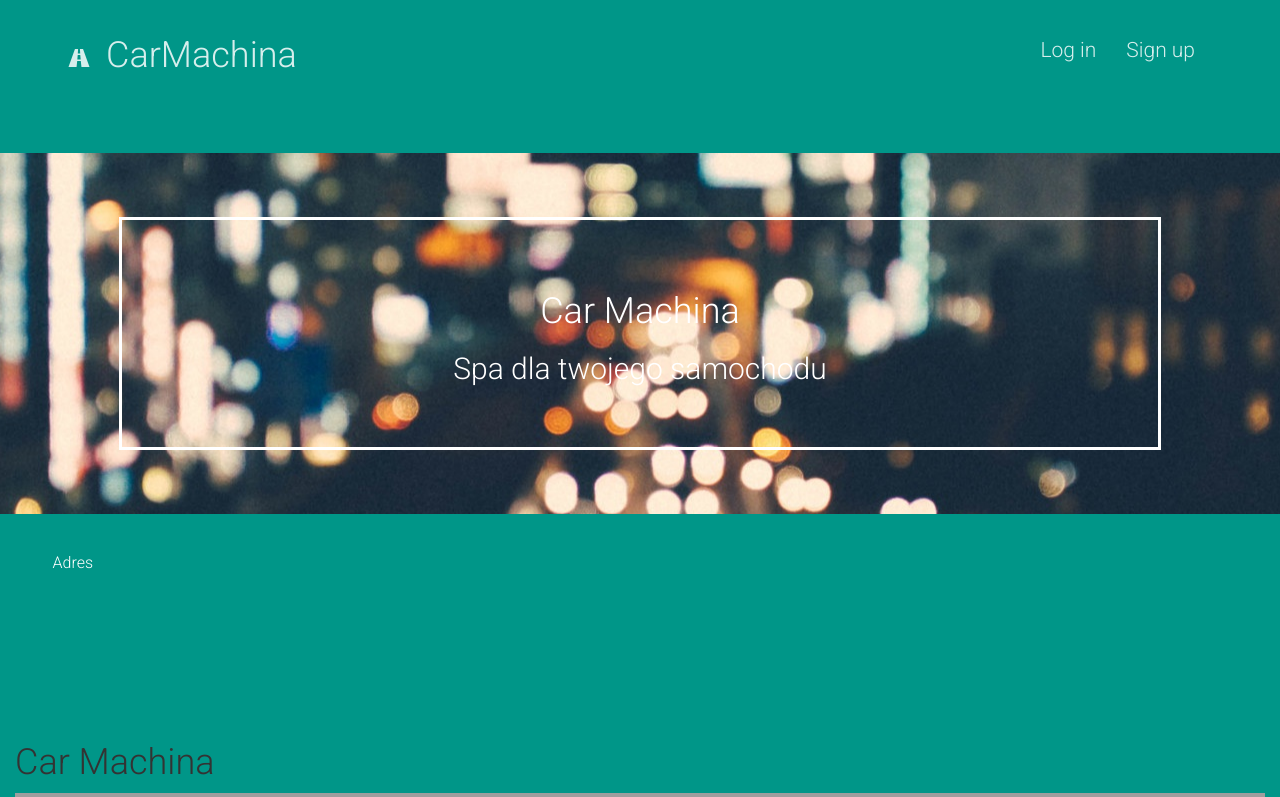
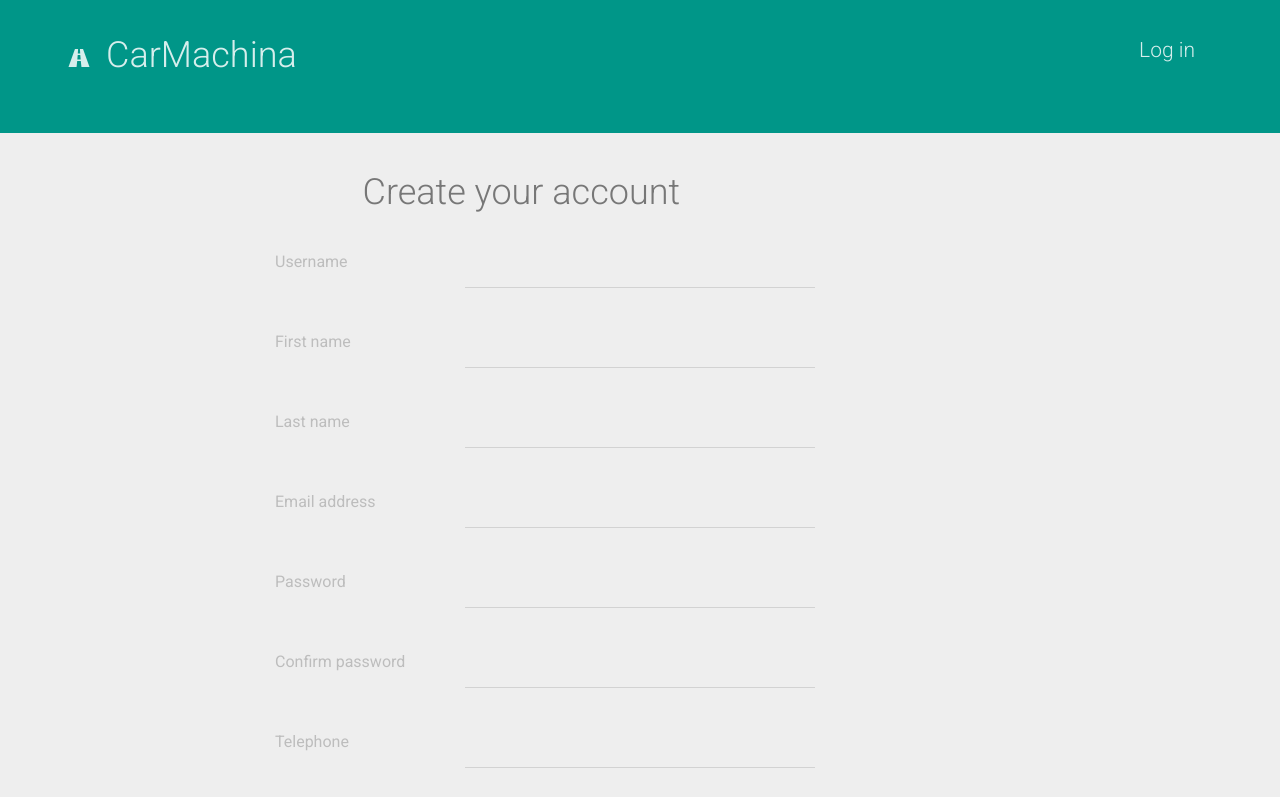
Before and after one commit to szewczykmira/carmachine, a Django app: page /accounts/client/add/ in a window 1280 px wide. Shown: the top 797 px of the page. Run offline with Django 3.2, Linux system fonts and the light colour scheme; some libraries are stand-ins or nearby versions; grey boxes are pictures that could not be loaded.

Commit message:
View for adding users almost done

```diff
--- a/CarMachine/urls.py
+++ b/CarMachine/urls.py
@@ -1,3 +1,4 @@
+# -*- coding: utf-8 -*-
 """CarMachine URL Configuration
 
 The `urlpatterns` list routes URLs to views. For more information please see:
@@ -13,13 +14,14 @@ Including another URLconf
     1. Import the include() function: from django.conf.urls import url, include
     2. Add a URL to urlpatterns:  url(r'^blog/', include('blog.urls'))
 """
-from django.conf.urls import url
+from django.conf.urls import url, include
 from django.contrib import admin
 from django.conf import settings
 from django.conf.urls.static import static
 from . import views
 
 urlpatterns = [
-    url(r'$', views.index, name='home_page'),
+    url(r'^$', views.index, name='home_page'),
     url(r'^admin/', admin.site.urls),
+    url(r'^accounts/', include('accounts.urls')),
 ] + static(settings.STATIC_URL, document_root=settings.STATIC_ROOT)
--- /dev/null
+++ b/accounts/forms.py
@@ -0,0 +1,52 @@
+# -*- coding: utf-8 -*-
+from django import forms
+from django.utils.translation import ugettext_lazy as _
+from . import models
+
+
+class ClientForm(forms.ModelForm):
+    confirm_password = forms.CharField(
+        label=_("Confirm password"),
+        widget=forms.PasswordInput())
+
+    class Meta:
+        model = models.Client
+        fields = ['password', 'username', 'first_name', 'last_name',
+                  'email', 'telephone', 'address']
+
+    def __init__(self, *args, **kwargs):
+        super(ClientForm, self).__init__(*args, **kwargs)
+        self.order_fields(['username', 'first_name', 'last_name', 'email',
+                           'password', 'confirm_password', 'telephone',
+                           'address'])
+
+    def clean_confirm_password(self):
+        pswd2 = self.cleaned_data.get('confirm_password')
+        if not self.cleaned_data.get('password') == pswd2:
+            raise forms.ValidationError(_("Passwords doesn't match!"))
+        return pswd2
+
+
+class EmployeeForm(forms.ModelForm):
+    confirm_password = forms.CharField(
+        label=_("Confirm password"),
+        widget=forms.PasswordInput())
+
+    class Meta:
+        model = models.Employee
+        fields = ['password', 'username', 'first_name', 'last_name',
+                  'email', 'telephone', 'address', 'contract_begin']
+
+    def __init__(self, *args, **kwargs):
+        super(EmployeeForm, self).__init__(*args, **kwargs)
+        self.fields['contract_begin'].widget = forms.DateInput(
+            attrs={'class': 'form-control'})
+        self.order_fields(['username', 'first_name', 'last_name', 'email',
+                           'password', 'confirm_password', 'telephone',
+                           'address', 'contract_begin'])
+
+    def clean_confirm_password(self):
+        pswd2 = self.cleaned_data.get('confirm_password')
+        if not self.cleaned_data.get('password') == pswd2:
+            raise forms.ValidationError(_("Passwords doesn't match!"))
+        return pswd2
--- a/accounts/models.py
+++ b/accounts/models.py
@@ -3,7 +3,8 @@ from __future__ import unicode_literals
 
 from django.db import models
 from django.contrib.auth.models import User
-from django.utils.translation import ugettext as _
+from django.utils.translation import ugettext_lazy as _
+
 
 class Account(User):
     class Meta:
@@ -25,17 +26,19 @@ class Account(User):
 
 
 class Employee(Account):
-   contract_begin = models.DateField(
-           verbose_name=_("Begin of contract"))
-   telephone = models.CharField(
-           verbose_name=_("Telephone"), max_length=9)
-   address = models.TextField(
-           verbose_name=_("Address"))
-   salary = models.FloatField(
-           verbose_name=_("Salary"))
+    contract_begin = models.DateField(
+        verbose_name=_("Begin of contract"))
+    telephone = models.CharField(
+        verbose_name=_("Telephone"), max_length=9)
+    address = models.TextField(
+        verbose_name=_("Address"))
+    salary = models.FloatField(
+        verbose_name=_("Salary"),
+        default=0)
+
 
 class Client(Account):
     telephone = models.CharField(
-            verbose_name=_("Telephone"), max_length=9)
+        verbose_name=_("Telephone"), max_length=9)
     address = models.TextField(
-            verbose_name=_("Address"))
+        verbose_name=_("Address"))
--- /dev/null
+++ b/accounts/templates/accounts/add_user.html
@@ -0,0 +1,72 @@
+{% extends 'base.html' %}
+
+{% load i18n %}
+
+{% block content %}
+    <div class="container margin-bot">
+        <div class="row">
+            <div class="col-md-offset-3 col-md-6">
+                <h1 class="text-muted">
+                    {% trans "Create your account" %}
+                </h1>
+            </div>
+        </div>
+        {# TODO: Add non field error #}
+        <form method="post" action="" >
+            {% csrf_token %}
+            {% for field in form %}
+                <div class="row form-group {% if field.errors %} has-error{% endif %} {% if field.field.required %}required{% endif %}">
+                    <div class="col-md-2 col-md-offset-2 col-lg-2 col-sm-4 col-xs-12">
+                        <label class="">
+                            {{ field.label }}
+                        </label>
+                    </div>
+                    <div class="col-md-4 col-lg-4 col-sm-6 col-xs-12">
+                        {{ field }}
+                        <span class="help-block hint">
+                            {{ field.help_text }}
+                        </span>
+                        {% if field.errors %}
+                            <p class="text-danger help-block">
+                                {{ field.errors|first }}
+                            </p>
+                        {% endif %}
+                    </div>
+                    <span class="material-input"></span>
+                </div>
+            {% endfor %}
+            <div class="row text-center">
+                <button type="submit" class="btn btn-primary btn-raised">
+                    {% trans "Submit" %}
+                </button>
+                {% ifequal request.get_full_path '/accounts/client/add/' %}
+                <a href="{% url 'add_employee' %}" class="btn btn-default">
+                    {% trans 'Are you employee?' %}
+                </a>
+                {% endifequal %}
+            </div>
+        </form>
+    </div>
+{% endblock %}
+
+{% block script %}
+    {{ block.super }}
+    <script type="text/javascript">
+    $(document).ready(function(){
+        $('input').addClass('form-control');
+        $('textarea').addClass('form-control');
+        $('input').focus(function(){
+            $(this).parent().parent().toggleClass('is-focused');
+        });
+        $('input').focusout(function(){
+            $(this).parent().parent().toggleClass('is-focused');
+        });
+        $('textarea').focus(function(){
+            $(this).parent().parent().toggleClass('is-focused');
+        });
+        $('textarea').focusout(function(){
+            $(this).parent().parent().toggleClass('is-focused');
+        });
+    });
+    </script>
+{% endblock %}
--- /dev/null
+++ b/accounts/urls.py
@@ -0,0 +1,10 @@
+# -*- coding: utf-8 -*-
+
+
+from django.conf.urls import url
+from . import views
+
+urlpatterns = [
+    url(r'^client/add/$', views.add_user, {'is_client': True}, name="add_client"),
+    url(r'employee/add/$', views.add_user, name="add_employee"),
+]
--- a/accounts/views.py
+++ b/accounts/views.py
@@ -1,3 +1,11 @@
 from django.shortcuts import render
+from . import forms
 
-# Create your views here.
+
+def add_user(request, is_client=False):
+    context = {'add_user': True}
+    if is_client:
+        context['form'] = forms.ClientForm()
+    else:
+        context['form'] = forms.EmployeeForm()
+    return render(request, "accounts/add_user.html", context=context)
--- a/requirements.txt
+++ b/requirements.txt
@@ -1,2 +1,3 @@
 django==1.9.6
 psycopg2==2.6.1
+ipython==4.2.0
--- a/static/css/body.css
+++ b/static/css/body.css
@@ -46,3 +46,7 @@ body{
     font-size:12pt;
     min-height: 209px;
 }
+
+.margin-bot {
+    margin-bottom: 5%;
+}
--- a/templates/navbar.html
+++ b/templates/navbar.html
@@ -20,11 +20,13 @@
                         {% trans "Log in" %}
                     </a>
                 </li>
-                <li>
-                    <a href="#" class="navbar-link">
-                        {% trans "Sign up" %}
-                    </a>
-                </li>
+                {% ifnotequal request.get_full_path '/accounts/client/add/' %}
+                    <li>
+                        <a href="{% url 'add_client' %}" class="navbar-link">
+                            {% trans "Sign up" %}
+                        </a>
+                    </li>
+                {% endifnotequal %}
             </ul>
         </div>
     </div>
```
Also changed, not shown: accounts/migrations/0002_auto_20160604_2042.py (added).
